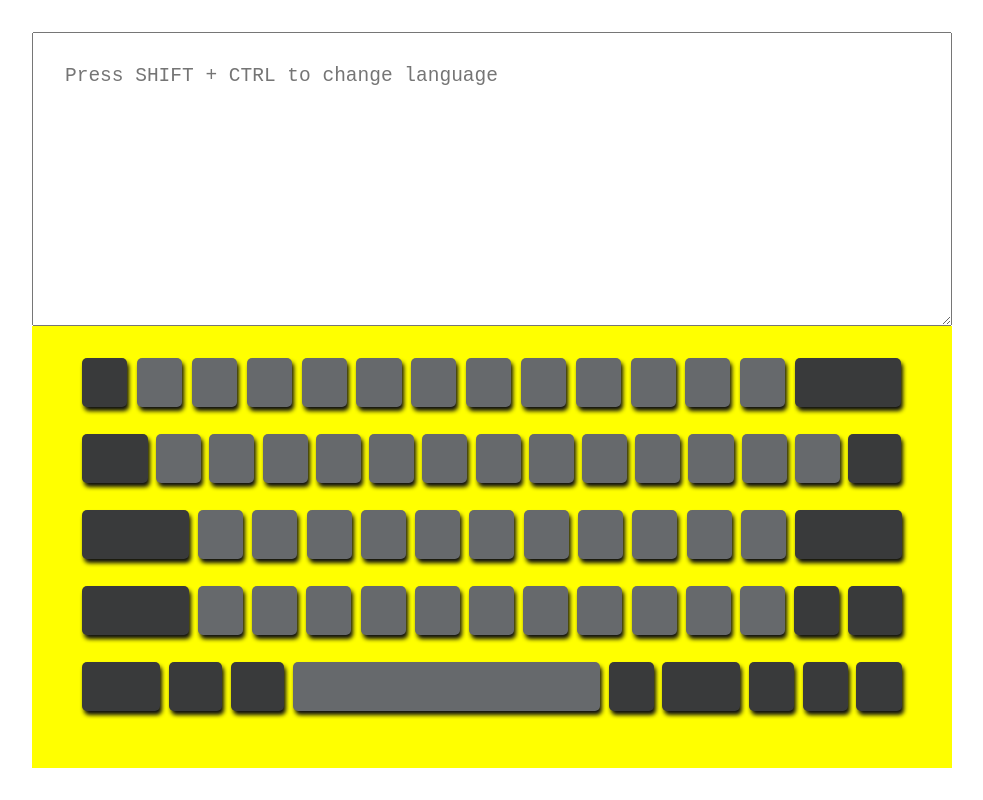
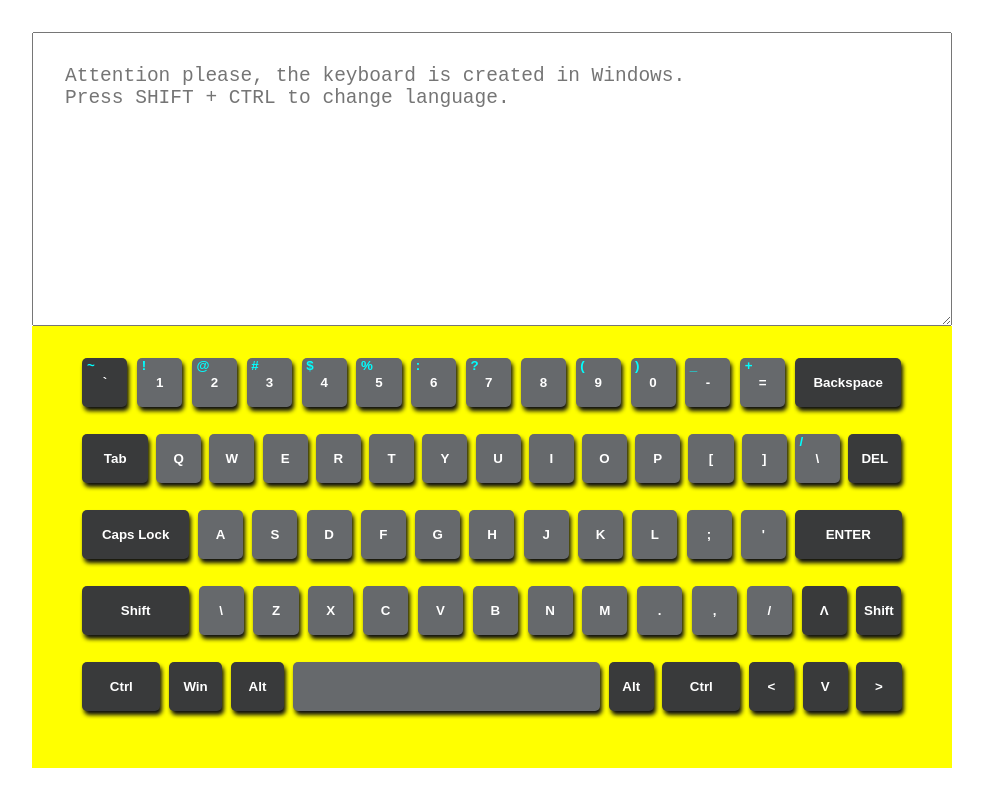
Before and after one commit to Maryinfun/virtual-keyboard, a website: page index.html in a window 1280 px wide. Shown: the whole page, without its empty margins (148-1131 px from the left). Drawn offline with Linux system fonts and the light colour scheme.

Commit message:
feat: add button marks

```diff
--- a/index.js
+++ b/index.js
@@ -1,11 +1,13 @@
-// class BtnMarks {
-//   constructor() {
-//     this.engMain = ['`', '1', '2', '3', '4', '5', '6', '7', '8', '9', '0', '-', '=', 'q', 'w', 'e', 'r', 't', 'y', 'u', 'i', 'o', 'p', '[', ']', '\\', 'a', 's', 'd', 'f', 'g', 'h', 'j', 'k', 'l', ';', "'", '\\', 'z', 'x', 'c', 'v', 'b', 'n', 'm', '.', ',', '/'];
-//     this.engAdd = ['~', '!', '@', '#', '$', '%', ':', '?', '', '(', ')', '_', '+', '/'];
-//     this.ruMain = ['ё', '1', '2', '3', '4', '5', '6', '7', '8', '9', '0', '-', '=', 'й', 'ц', 'у', 'к', 'е', 'н', 'г', 'ш', 'щ', 'з', 'х', 'ъ', '\\', 'ф', 'ы', 'в', 'а', 'п', 'р', 'о', 'л', 'д', 'ж', 'э', '\\', 'я', 'ч', 'с', 'м', 'и', 'т', 'ь', 'б', 'ю', '/'];
-//     this.ruAdd = ['', '!', '"', '№', ';', '%', '^', '&', '', '(', ')', '_', '+', '/'];
-//   }
-// }
+class BtnMarks {
+  constructor() {
+    this.engMain = ['`', '1', '2', '3', '4', '5', '6', '7', '8', '9', '0', '-', '=', 'Q', 'W', 'E', 'R', 'T', 'Y', 'U', 'I', 'O', 'P', '[', ']', '\\', 'A', 'S', 'D', 'F', 'G', 'H', 'J', 'K', 'L', ';', "'", '\\', 'Z', 'X', 'C', 'V', 'B', 'N', 'M', '.', ',', '/'];
+    this.engAbove = ['~', '!', '@', '#', '$', '%', ':', '?', '', '(', ')', '_', '+', '/'];
+    this.ruMain = ['Ё', '1', '2', '3', '4', '5', '6', '7', '8', '9', '0', '-', '=', 'Й', 'Ц', 'У', 'К', 'Е', 'Н', 'Г', 'Ш', 'Щ', 'З', 'Х', 'Ъ', '\\', 'Ф', 'Ы', 'В', 'А', 'П', 'Р', 'О', 'Л', 'Д', 'Ж', 'Э', '\\', 'Я', 'Ч', 'С', 'М', 'И', 'Т', 'Ь', 'Б', 'Ю', '/'];
+    this.ruAbove = ['', '!', '"', '№', ';', '%', '^', '&', '', '(', ')', '_', '+', '/'];
+    this.cntrlBtn = ['Backspace', 'Tab', 'DEL', 'Caps Lock', 'ENTER', 'Shift', 'Ʌ', 'Shift', 'Ctrl', 'Win', 'Alt', '', 'Alt', 'Ctrl', '<', 'V', '>'];
+    this.btnCode = ['Backquote', 'Digit1', 'Digit2', 'Digit3', 'Digit4', 'Digit5', 'Digit6', 'Digit7', 'Digit8', 'Digit9', 'Digit0', 'Minus', 'Equal', 'KeyQ', 'KeyW', 'KeyE', 'KeyR', 'KeyT', 'KeyY', 'KeyU', 'KeyI', 'KeyO', 'KeyP', 'BracketLeft', 'BracketRight', 'Backslash', 'KeyA', 'KeyS', 'KeyD', 'KeyF', 'KeyG', 'KeyH', 'KeyJ', 'KeyK', 'KeyL', 'Semicolon', 'Quote', 'IntlBackslash', 'KeyZ', 'KeyX', 'KeyC', 'KeyV', 'KeyB', 'KeyN', 'KeyM', 'Period', 'Comma', 'Slash', 'Space'];
+  }
+}
 
 const language = localStorage.getItem('language') || 'en';
 const body = document.querySelector('body');
@@ -19,9 +21,9 @@ sectionText.className = 'top';
 body.appendChild(sectionText);
 screen.className = 'input__text';
 if (language === 'en') {
-  screen.placeholder = 'Press SHIFT + CTRL to change language';
+  screen.placeholder = 'Attention please, the keyboard is created in Windows.\nPress SHIFT + CTRL to change language.';
 } else {
-  screen.placeholder = 'Для смены языка нажмите SHIFT + CTRL';
+  screen.placeholder = 'Внимание, клавиатура создана в Windows.\nДля смены языка нажмите SHIFT + CTRL.';
 }
 sectionText.appendChild(screen);
 
@@ -60,7 +62,7 @@ for (let i = 0; i < 65; i += 1) {
     btn.style = 'width: 13%';
   } else if (i === 14) {
     btn.style = 'width: 8%';
-  } else if (i === 28 || i === 55 || i === 57 || i === 58) {
+  } else if (i === 28 || i === 57 || i === 58) {
     btn.style = 'width: 6.5%';
   } else if (i === 56 || i === 61) {
     btn.style = 'width: 9.5%;';
@@ -68,3 +70,37 @@ for (let i = 0; i < 65; i += 1) {
     btn.style = 'width: 37.5%;';
   }
 }
+
+// BUTTON MARKS
+const item = new BtnMarks();
+const btnSet = Array.from(document.querySelectorAll('.keyboard__btn'));
+const mainBtn = btnSet.filter((key, i) => i < 13 || (i > 14 && i < 28)
+|| (i > 29 && i < 41) || (i > 42 && i < 54));
+const upperBtn = btnSet.filter((key, i) => i < 13 || i === 27);
+const optnlBtn = btnSet.filter((key, i) => i === 13 || i === 14
+|| i === 28 || i === 29 || i === 41 || i === 42 || i >= 54);
+
+function addSign() {
+  mainBtn.forEach((key, i) => {
+    const button = key;
+    if (language === 'en') button.innerText = item.engMain[i];
+    else button.innerText = item.ruMain[i];
+  });
+  upperBtn.forEach((key, i) => {
+    // console.log(1);
+    const button = key;
+    const upperSpace = document.createElement('span');
+    upperSpace.className = 'btn_up';
+    button.appendChild(upperSpace);
+    if (language === 'en') upperSpace.innerText = item.engAbove[i];
+    else upperSpace.innerText = item.ruAbove[i];
+  });
+  optnlBtn.forEach((key, i) => {
+    const button = key;
+    button.innerText = item.cntrlBtn[i];
+  });
+}
+
+addSign();
+
+// console.log(String.fromCharCode(8593, 8594, 8595, 8592), extraButton, item.ruMain.length);
--- a/style.css
+++ b/style.css
@@ -52,15 +52,25 @@ body {
     gap: 0.6%;
 }
 .keyboard__btn {
+    position: relative;
     width: 5.5%;
     height: 13%;
     border-radius: 5px;
     background: #66696c;
     border: none;
-    box-shadow: 2px 4px 4px 0px #0f0f0f;;
+    box-shadow: 2px 4px 4px 0px #0f0f0f;
+    color: #fff;
+    font-weight: 700;
+    padding: 0%;
 }
 .control_keys {
     background: #393a3b;
+}
+.btn_up {
+    position: absolute;
+    top: 0%;
+    left: 10%;
+    color:aqua;
 }
 /* .screen {
   width: 90%;
```
Also changed, not shown: .eslintrc.json.
